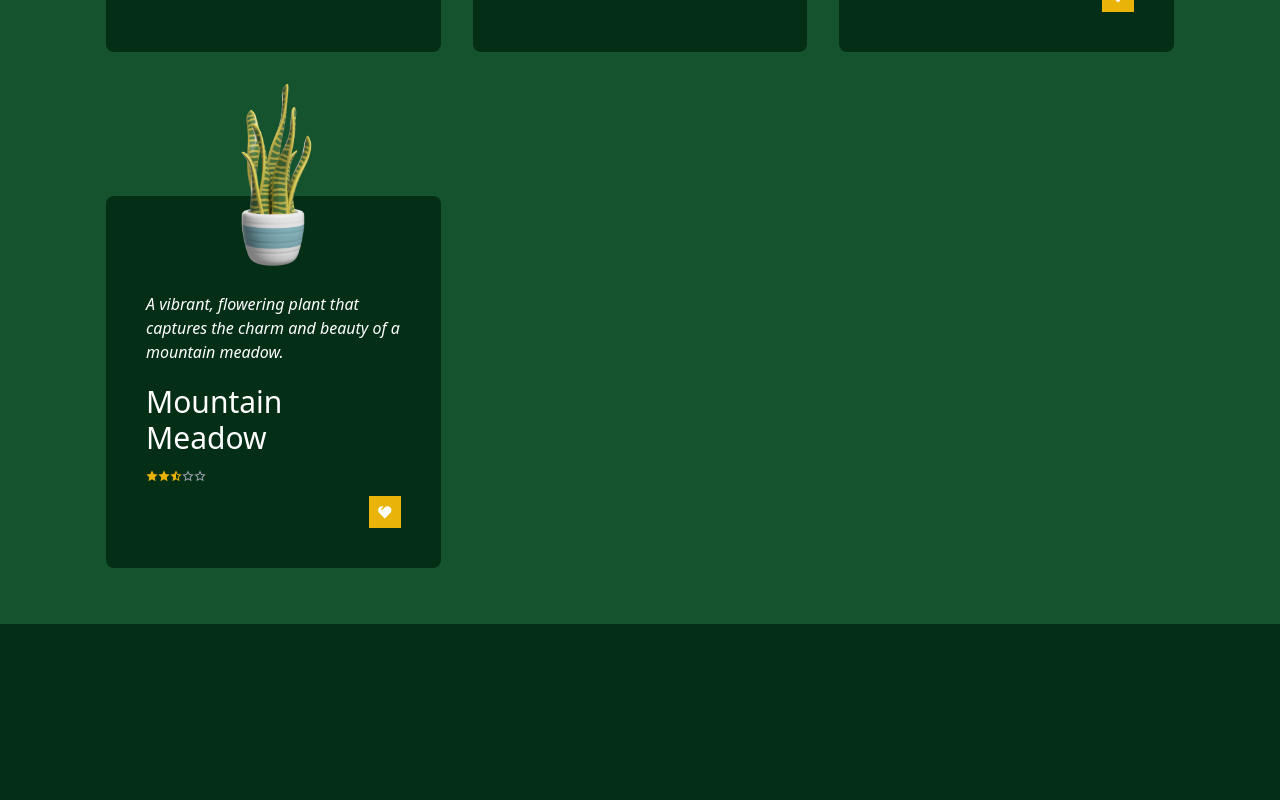
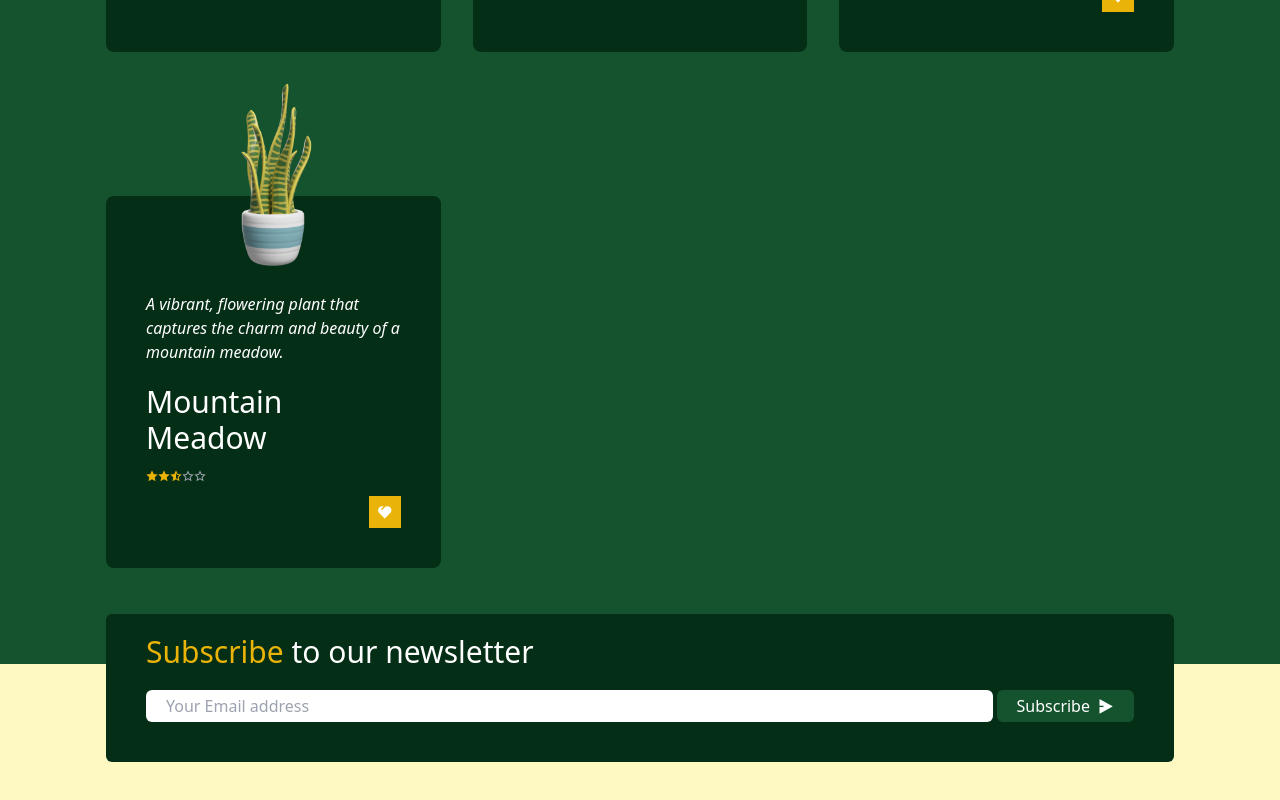
Before and after one commit to seunosinowo/EarthTones, a React (Vite) app: page / in a window 1280 px wide. Shown: the part 2399-3199 px from the top of the page. Before the commit the page ends 3023 px from the top, so only its background shows below. Built offline with nearby package versions, Linux system fonts and the light colour scheme; no server answers.

Commit message:
Implemented Newsletter Components

```diff
--- a/src/App.jsx
+++ b/src/App.jsx
@@ -2,6 +2,7 @@ import React, {lazy, Suspense} from "react";
 import { BrowserRouter, Route, Routes } from "react-router-dom";
 import NavBar from "./components/NavBar";
 import Loader from "./components/Loader/Loading";
+import NewsLetter from "./components/NewsLetter";
 
 const HeroSection = lazy(() => import('./components/HeroSection'))
 const WeatherSection = lazy(() => import('./components/WeatherSection'))
@@ -21,6 +22,7 @@ function App() {
             <WeatherSection/>
             <Services/>
             <Popular/>
+            <NewsLetter/>
 
 
             </Suspense>
--- /dev/null
+++ b/src/components/NewsLetter.jsx
@@ -0,0 +1,25 @@
+import React from 'react'
+
+const NewsLetter = () => {
+  return (
+    <div className='bg-yellow-100 text-green-950 pt-20 pb-10 md:pt-28 relative'>
+        <div className='container text-white absolute top-0 right-0 left-0 -translate-y-1/2'>
+        <div className='bg-green-950 px-10 pt-5 pb-10 space-y-5 mt-12 rounded-md'>
+            <h3><span className='text-yellow-500'>Subscribe</span> to our newsletter
+            </h3>
+
+            <div className='flex flex-col md:flex-row gap-3 md:gap-1'>
+                <input type = "email" placeholder='Your Email address'
+                className='w-full px-5 text-green-900 rounded-md outline-none'/>
+                <button className='flex items-center justify-center bg-green-900 px-5 py-1 rounded-md hover:opacity-80 duration-300 gap-2'>
+                    <span>Subscribe</span>
+                    <i className='ri-send-plane-2-fill'></i>
+                </button>
+            </div>
+        </div>
+        </div>
+    </div>
+  )
+}
+
+export default NewsLetter
--- a/src/components/Popular.jsx
+++ b/src/components/Popular.jsx
@@ -12,7 +12,7 @@ const Popular = () => {
         <p className='max-w-2xl'>Find your ideal plant match based on your lifestyle and preferences</p>
       </div>
 
-      <div className='container w-full grid grid-cols-1 gap-x-8 gap-y-36 md:grid-cols-2 lg:grid-cols-3 xl:grid-cols-4 pb-14'>
+      <div className='container w-full grid grid-cols-1 gap-x-8 gap-y-36 md:grid-cols-2 lg:grid-cols-3 xl:grid-cols-4 pb-24'>
             {/* Card 1 */}
             <div className='popular_card bg-green-950 p-10 pt-24 rounded-lg relative'>
                 <img src={Silver} alt="popular_image"
```
